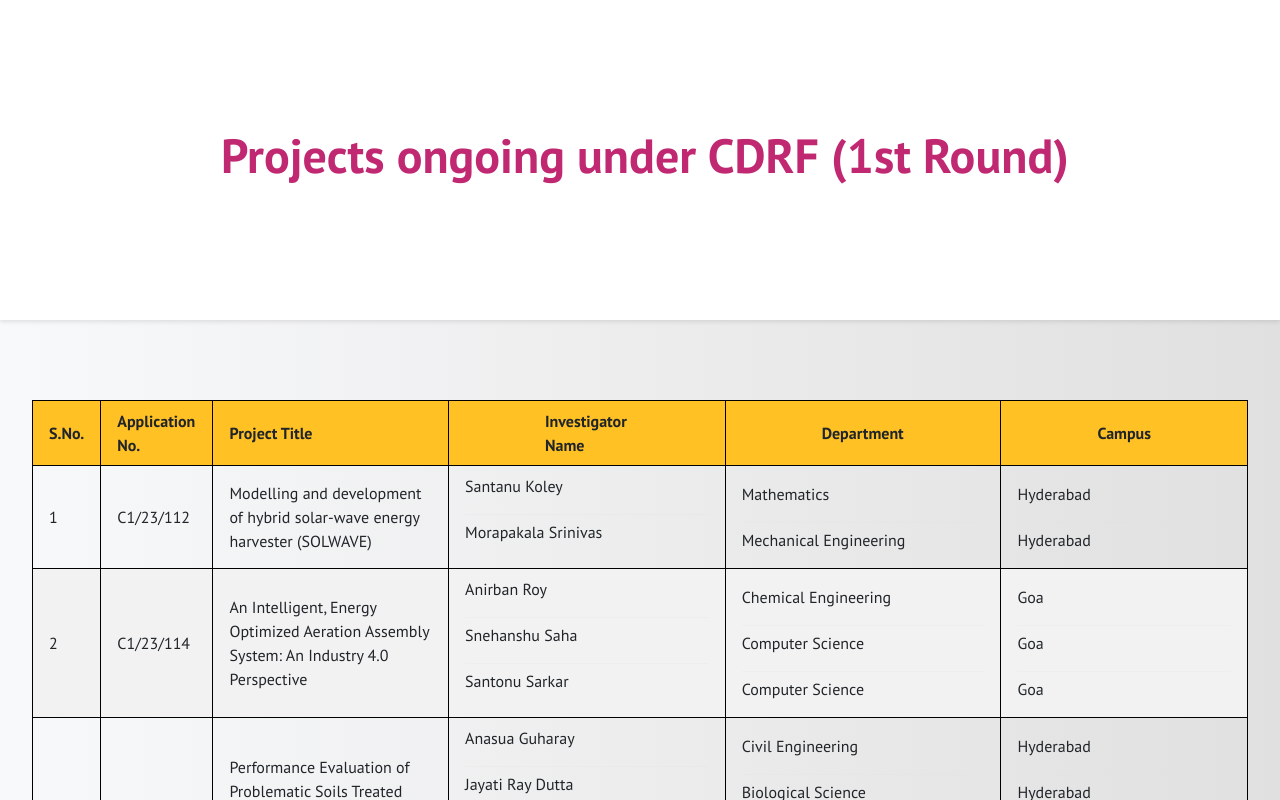
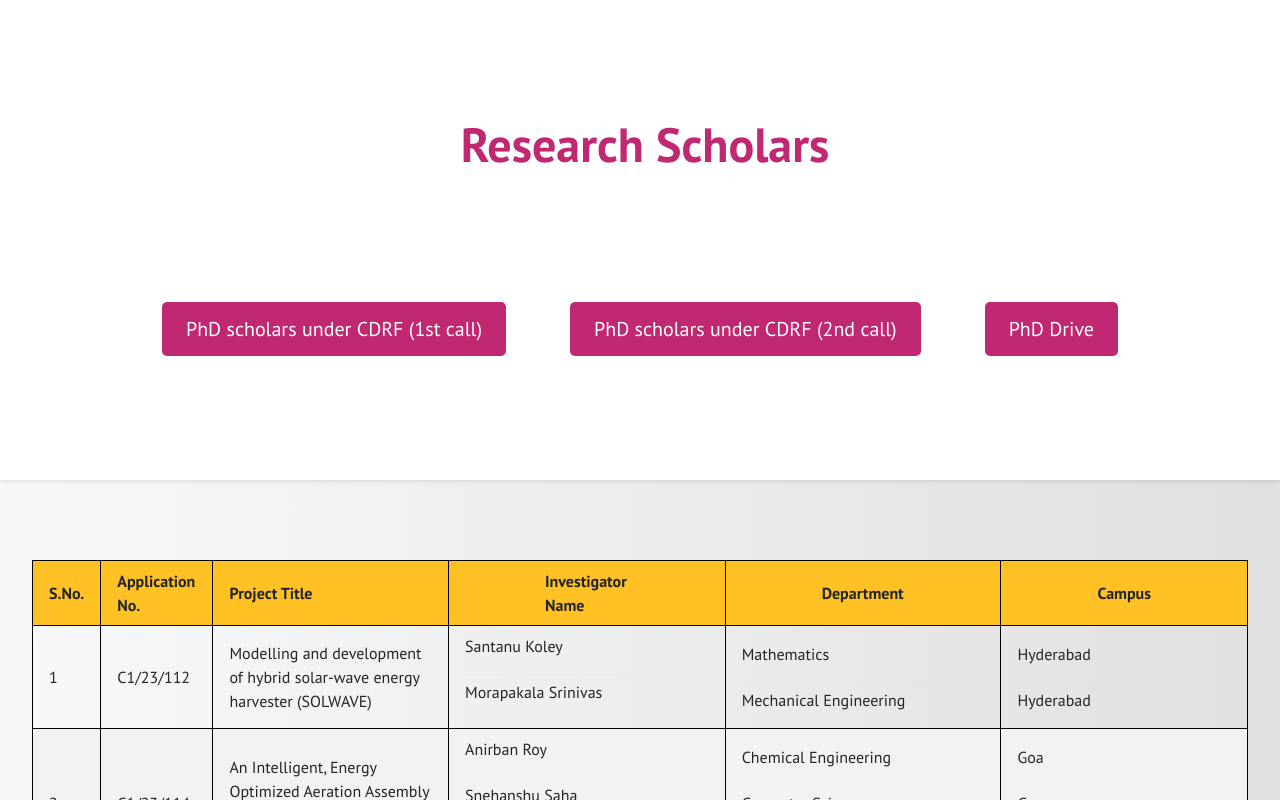
Before and after one commit to PriyanshuShekhar10/sire-cdrf, a React (Create React App) app: page / in a window 1280 px wide. Shown: the top 800 px of the page. Built offline with nearby package versions, Linux system fonts and the light colour scheme.

Commit message:
header changes

```diff
--- a/src/Header.js
+++ b/src/Header.js
@@ -1,12 +1,27 @@
 import React from "react";
-// import logo from "./left.png"; // Adjust the path based on your folder structure
 import styles from "./Header.module.css"; // Import the CSS module
 
-function Header({ title }) {
+function Header() {
   return (
     <header className={styles.header}>
       {/* <img src={logo} alt="Logo" className={styles.logo} /> */}
-      <h1 className={styles.title}>{title}</h1>
+      <h1 className={styles.title}>Research Scholars</h1>
+      <div className={styles.buttonContainer}>
+        <button className={styles.button}>
+          PhD scholars under CDRF (1st call)
+        </button>
+        <button className={styles.button}>
+          PhD scholars under CDRF (2nd call)
+        </button>
+        <a
+          href="https://sire.bits-pilani.ac.in/programs/research/phd-drive_1"
+          className={styles.button}
+          target="_blank"
+          rel="noopener noreferrer"
+        >
+          PhD Drive
+        </a>
+      </div>
     </header>
   );
 }
--- a/src/Header.module.css
+++ b/src/Header.module.css
@@ -1,17 +1,21 @@
-/* Header.module.css */
 .header {
   display: flex;
+  flex-direction: column;
+  /* Adjusts for vertical layout */
   justify-content: center;
   align-items: center;
   padding: 10px;
   background-color: white;
   box-shadow: 0 2px 4px rgba(0, 0, 0, 0.1);
-    height: 20rem;
+  height: 30rem;
+  gap: 5rem;
+  /* Auto height to accommodate dynamic content */
   margin-bottom: 5rem;
 }
 
 .logo {
-    height: 15rem; /* Default height */
+  height: 15rem;
+  /* Default height */
   margin-right: 5rem;
 }
 
@@ -20,7 +24,46 @@
   font-size: 3rem;
   font-weight: bold;
   color: #C12872;
+  text-align: center;
+  /* Centers the title text */
 }
+
+.buttonContainer {
+  display: flex;
+  flex-direction: row;
+  /* Align buttons in a row */
+  justify-content: center;
+  /* Centers buttons horizontally */
+  align-items: center;
+  /* Centers buttons vertically */
+  margin-top: 2rem;
+  gap: 4rem;
+  /* Adds space between buttons */
+}
+
+.button {
+  margin: 0.5rem 0;
+  /* Adds spacing between buttons */
+  padding: 0.75rem 1.5rem;
+  font-size: 1.25rem;
+  background-color: #C12872;
+  color: white;
+  border: none;
+  border-radius: 5px;
+  cursor: pointer;
+  text-decoration: none;
+  /* Removes underline from anchor */
+  text-align: center;
+  /* Centers text in anchor */
+  transition: background-color 0.3s ease;
+  display: inline-block;
+  /* Ensures anchor behaves like a button */
+}
+
+.button:hover {
+  background-color: #a1215d;
+}
+
 @media (max-width: 768px) {
   .header {
     flex-direction: column;
@@ -28,7 +71,8 @@
   }
 
   .logo {
-      height: 10rem; /* Reduced height for mobile */
+    height: 10rem;
+    /* Reduced height for mobile */
     margin-right: 0;
     margin-bottom: 1rem;
   }
@@ -37,6 +81,11 @@
     margin-left: 0;
     text-align: center;
     font-size: 3rem;
+  }
+
+  .buttonContainer {
+    flex-direction: column;
+    /* Stack buttons vertically on smaller screens */
   }
 }
 
@@ -47,7 +96,8 @@
   }
 
   .logo {
-      height: 10rem; /* Reduced height for mobile */
+    height: 10rem;
+    /* Reduced height for mobile */
     margin-right: 0;
     margin-bottom: 1rem;
   }
@@ -56,4 +106,9 @@
     margin-left: 0;
     text-align: center;
   }
+
+  .buttonContainer {
+    flex-direction: column;
+    /* Stack buttons vertically on smaller screens */
   }
+}
```
Lines whose indentation alone changed are shown as unchanged.
